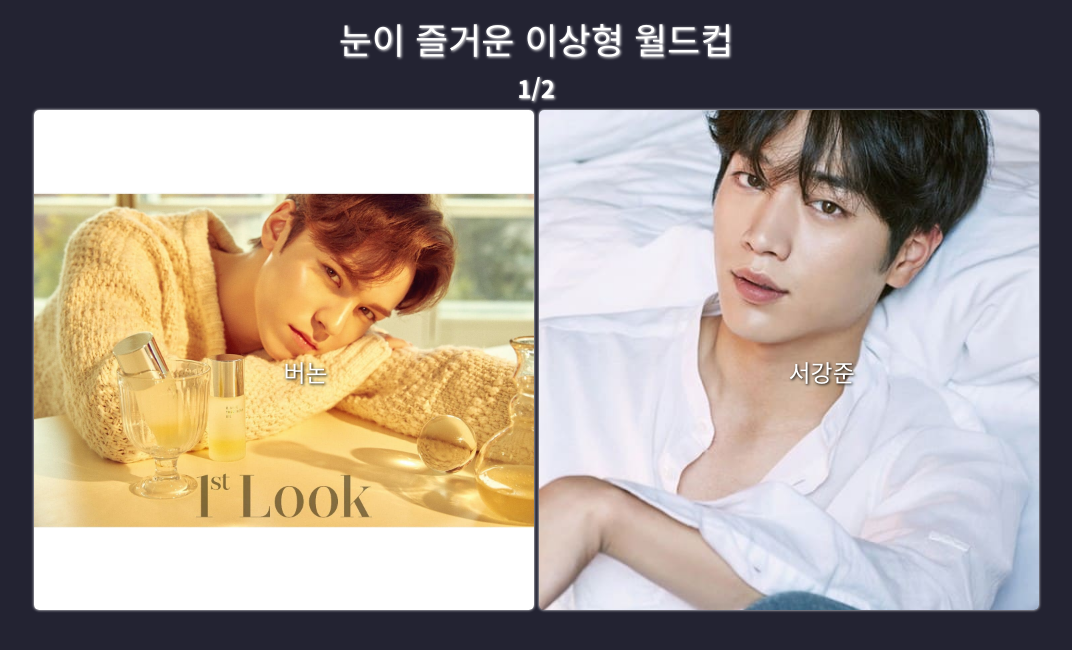
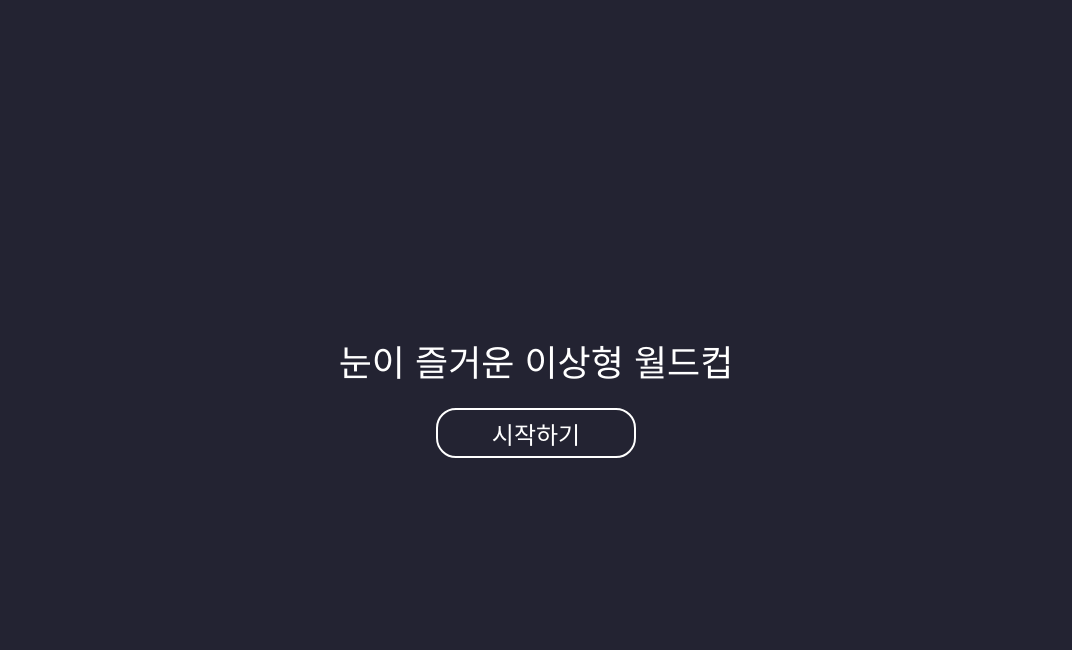
Before and after one commit to THE-SOPT-WEB/leeSeoYeong, a React (Vite) app in the folder week3/: page / in a window 1280 px wide. Shown: the top 650 px of the page, without its empty margins (104-1176 px from the left). Built offline with nearby package versions, Linux system fonts and the light colour scheme.

Commit message:
feat: 라우터 추가

```diff
--- a/week3/src/App.jsx
+++ b/week3/src/App.jsx
@@ -1,152 +1,19 @@
-import { React, useState, useEffect, useRef } from "react";
-import styled from "styled-components";
-import 버논 from "./img/버논.jpg";
-import 서강준 from "./img/서강준.jpg";
-import 원빈 from "./img/원빈.jpg";
-import 차은우 from "./img/차은우.jpg";
-
-const objs = [
-  { name: "버논", src: 버논 },
-  { name: "서강준", src: 서강준 },
-  { name: "원빈", src: 원빈 },
-  { name: "차은우", src: 차은우 },
-];
+import React from "react";
+import { BrowserRouter as Router, Route, Routes } from "react-router-dom";
+import MainPage from "./views/MainPage";
+import GamePage from "./views/GamePage";
+import ResultPage from "./views/ResultPage";
 
 function App() {
-  const [persons, setPersons] = useState([]);
-  const [competitors, setCompetitors] = useState([objs[0], objs[1]]); //경쟁할 두 명 저장 배열
-  const [roundCount, setRoundCount] = useState(1);
-  const [totalRoundCount, setTotalRoundCount] = useState(2);
-  const [winners, setWinners] = useState([]);
-
-  const result = useRef(null);
-
-  useEffect(() => {
-    setPersons(objs);
-    setCompetitors([objs[0], objs[1]]);
-  }, []);
-
-  useEffect(() => {
-    console.log("winners", winners);
-  }, [winners]);
-
-
-  function handleClick(e) {
-    if (persons.length <= 2) {
-      //결승
-      if (winners.length === 0) {
-        result.current.innerText = e.target.alt;
-        for (let obj of objs) {
-          if (obj.name === e.target.alt) {
-            setCompetitors([obj]);
-          }
-        }
-      } else {
-        setTotalRoundCount(1);
-        setRoundCount(1);
-
-        let newCompetitors;
-        for (let obj of objs) {
-          if (obj.name === e.target.alt) {
-            newCompetitors = [winners[0], obj];
-          }
-        }
-        setPersons(newCompetitors);
-        setCompetitors([newCompetitors[0], newCompetitors[1]]);
-        setWinners([]);
-      }
-    } else if (persons.length > 2) {
-      //준결승
-      for (let obj of objs) {
-        if (obj.name === e.target.alt) {
-          setWinners([obj]);
-        }
-      }
-      setCompetitors([persons[2], persons[3]]);
-      setPersons(persons.slice(2));
-      setRoundCount((prev) => prev + 1);
-    }
-  }
-
   return (
-    <MainWrapper>
-      <h1 className="main__title">눈이 즐거운 이상형 월드컵</h1>
-      <p className="main__round" ref={result}>
-        {roundCount}/{totalRoundCount}
-      </p>
-      <MainContainer>
-        {competitors.map((competitor) => {
-          return (
-            <article onClick={handleClick} className="cont__item">
-              <p className="item__name">{competitor.name}</p>
-              <img
-                src={competitor.src}
-                alt={competitor.name}
-                className="item__img"
-              />
-            </article>
-          );
-        })}
-      </MainContainer>
-    </MainWrapper>
+    <Router>
+      <Routes>
+        <Route path="/" element={<MainPage />} />
+        <Route path="/game" element={<GamePage />} />
+        <Route path="/result" element={<ResultPage />} />
+      </Routes>
+    </Router>
   );
 }
-const MainContainer = styled.div`
-  display: flex;
-  margin: 0 auto;
-  gap: 5px;
-
-  .cont__item {
-    display: flex;
-    position: relative;
-  }
-  .item__name {
-    position: absolute;
-    top: 50%;
-    left: 50%;
-    font-size: 24px;
-    color: #fff;
-    text-shadow: 1px 1px 3px #000;
-    z-index: 1;
-  }
-
-  img {
-    width: 500px;
-    height: 500px;
-    max-width: 100%;
-    object-fit: cover;
-    border-radius: 5px;
-    box-shadow: 0px 0px 3px #fff;
-
-    &:hover {
-      cursor: pointer;
-      transform: scale(1.01);
-    }
-  }
-`;
-
-const MainWrapper = styled.main`
-  display: flex;
-  flex-direction: column;
-  font-family: "Noto Sans KR", sans-serif;
-  width: 100vw;
-  height: 100vh;
-  color: #fff;
-  background-color: #232332;
-
-  .main__title,
-  .main__round {
-    text-shadow: 1px 1px 3px #fff;
-  }
-  .main__title {
-    font-size: 36px;
-    margin: 20px auto;
-    text-align: center;
-  }
-  .main__round {
-    font-size: 24px;
-    margin: 0 auto 10px auto;
-  }
-`;
 
 export default App;
--- /dev/null
+++ b/week3/src/views/GamePage.jsx
@@ -0,0 +1,156 @@
+import { React, useState, useEffect, useRef } from "react";
+import styled from "styled-components";
+import 버논 from "../img/버논.jpg";
+import 서강준 from "../img/서강준.jpg";
+import 원빈 from "../img/원빈.jpg";
+import 차은우 from "../img/차은우.jpg";
+import ResultPage from "./ResultPage";
+
+const objs = [
+  { name: "버논", src: 버논 },
+  { name: "서강준", src: 서강준 },
+  { name: "원빈", src: 원빈 },
+  { name: "차은우", src: 차은우 },
+];
+
+function GamePage() {
+  const [persons, setPersons] = useState([]);
+  const [competitors, setCompetitors] = useState([objs[0], objs[1]]); //경쟁할 두 명 저장 배열
+  const [roundCount, setRoundCount] = useState(1);
+  const [totalRoundCount, setTotalRoundCount] = useState(2);
+  const [winners, setWinners] = useState([]);
+  const [isFinished, setIsFinished] = useState(false);
+
+  const result = useRef(null);
+
+  useEffect(() => {
+    setIsFinished(false);
+    setPersons(objs);
+    setCompetitors([objs[0], objs[1]]);
+  }, []);
+
+  function getObject(name) {
+    for (let obj of objs) {
+      if (obj.name === name) {
+        return obj;
+      }
+    }
+  }
+
+  function handleClick(e) {
+    let targetName = e.target.alt; //클릭한 img 태그의 alt(연예인 이름)
+
+    if (persons.length <= 2) {
+      //결승
+      if (winners.length === 0) {
+        result.current.innerText = targetName;
+        setCompetitors([getObject(targetName)]);
+        setIsFinished(true);
+      } else {
+        setTotalRoundCount(1);
+        setRoundCount(1);
+
+        let newCompetitors;
+        newCompetitors = [winners[0], getObject(targetName)];
+
+        setPersons(newCompetitors);
+        setCompetitors([newCompetitors[0], newCompetitors[1]]);
+        setWinners([]);
+      }
+    } else if (persons.length > 2) {
+      //준결승
+      setWinners([getObject(targetName)]);
+      setCompetitors([persons[2], persons[3]]);
+      setPersons(persons.slice(2));
+      setRoundCount((prev) => prev + 1);
+    }
+  }
+
+  return (
+    <MainWrapper>
+      <h1 className="main__title">눈이 즐거운 이상형 월드컵</h1>
+      <p className="main__round" ref={result}>
+        {roundCount}/{totalRoundCount}
+      </p>
+
+      {isFinished ? (
+        <ResultPage winner={competitors[0]} />
+      ) : (
+        <MainContainer>
+          {competitors.map((competitor) => {
+            return (
+              <article onClick={handleClick} className="cont__item">
+                <p className="item__name">{competitor.name}</p>
+                <img
+                  src={competitor.src}
+                  alt={competitor.name}
+                  className="item__img"
+                />
+              </article>
+            );
+          })}
+        </MainContainer>
+      )}
+    </MainWrapper>
+  );
+}
+
+const MainContainer = styled.div`
+  display: flex;
+  margin: 0 auto;
+  gap: 5px;
+
+  .cont__item {
+    display: flex;
+    position: relative;
+  }
+  .item__name {
+    position: absolute;
+    top: 50%;
+    left: 50%;
+    font-size: 24px;
+    color: #fff;
+    text-shadow: 1px 1px 3px #000;
+    z-index: 1;
+  }
+
+  img {
+    width: 500px;
+    height: 500px;
+    max-width: 100%;
+    object-fit: cover;
+    border-radius: 5px;
+    box-shadow: 0px 0px 3px #fff;
+
+    &:hover {
+      cursor: pointer;
+      transform: scale(1.01);
+    }
+  }
+`;
+
+const MainWrapper = styled.main`
+  display: flex;
+  flex-direction: column;
+  font-family: "Noto Sans KR", sans-serif;
+  width: 100vw;
+  height: 100vh;
+  color: #fff;
+  background-color: #232332;
+
+  .main__title,
+  .main__round {
+    text-shadow: 1px 1px 3px #fff;
+  }
+  .main__title {
+    font-size: 36px;
+    margin: 20px auto;
+    text-align: center;
+  }
+  .main__round {
+    font-size: 24px;
+    margin: 0 auto 10px auto;
+  }
+`;
+
+export default GamePage;
--- /dev/null
+++ b/week3/src/views/MainPage.jsx
@@ -0,0 +1,54 @@
+import React from "react";
+import styled from "styled-components";
+import { Link } from "react-router-dom";
+
+function MainPage() {
+  return (
+    <MainWrapper>
+      <h1 className="main__title">눈이 즐거운 이상형 월드컵</h1>
+      <Link to="/game">
+        <button type="button">시작하기</button>
+      </Link>
+    </MainWrapper>
+  );
+}
+
+const MainWrapper = styled.div`
+  display: flex;
+  flex-direction: column;
+  background-color: #232332;
+  width: 100vw;
+  height: 100vh;
+  gap: 30px;
+  justify-content: center;
+  align-items: center;
+
+  * {
+    font-family: "Noto Sans KR", sans-serif;
+  }
+
+  .main__title {
+    font-size: 36px;
+    text-align: center;
+    color: #fff;
+  }
+
+  button {
+    width: 200px;
+    height: 50px;
+    font-size: 24px;
+    background-color: #232332;
+    color: #fff;
+    border: 2px solid #fff;
+    border-radius: 20px;
+
+    &:hover {
+      cursor: pointer;
+      background-color: #fff;
+      color: #232332;
+      border: none;
+    }
+  }
+`;
+
+export default MainPage;
--- /dev/null
+++ b/week3/src/views/ResultPage.jsx
@@ -0,0 +1,83 @@
+import React from "react";
+import { Link } from "react-router-dom";
+
+import styled from "styled-components";
+import 왕관 from "../img/crown.png";
+
+function ResultPage({ winner }) {
+  return (
+    <ResultWrapper>
+      <img src={왕관} alt="왕관" />
+      <ImageWrapper>
+        <img src={winner.src} alt={winner.name} className="item__img" />
+      </ImageWrapper>
+      <div className="main__buttons">
+        <Link to="/">
+          <button type="button">다시하기</button>
+        </Link>
+        <button type="button">공유하기</button>
+      </div>
+    </ResultWrapper>
+  );
+}
+
+const ImageWrapper = styled.div`
+  display: flex;
+  margin: 0 auto;
+  gap: 5px;
+
+  img {
+    width: 500px;
+    height: 500px;
+    max-width: 100%;
+    object-fit: cover;
+    border-radius: 5px;
+    box-shadow: 0px 0px 3px #fff;
+  }
+`;
+
+const ResultWrapper = styled.div`
+  display: flex;
+  flex-direction: column;
+  font-family: "Noto Sans KR", sans-serif;
+  width: 100vw;
+  height: 100vh;
+  color: #fff;
+  background-color: #232332;
+  margin: 0 auto;
+
+  & > img {
+    position: absolute;
+    width: 300px;
+    height: 200px;
+    top: 40px;
+    left: 50%;
+    transform: translateX(-50%);
+  }
+
+  & > .main__buttons {
+    display: flex;
+    gap: 20px;
+    padding-top: 30px;
+    margin: 0 auto;
+
+    button {
+      width: 130px;
+      height: 40px;
+      border: none;
+      background-color: #fff;
+      color: #000;
+      font-size: 20px;
+      font-weight: 700;
+      border-radius: 25px;
+
+      &:hover {
+        cursor: pointer;
+        background-color: #828282;
+        color: #fff;
+      }
+    }
+  }
+`;
+
+export default ResultPage;
```
Also changed, not shown: week3/src/img/crown.png (added).
